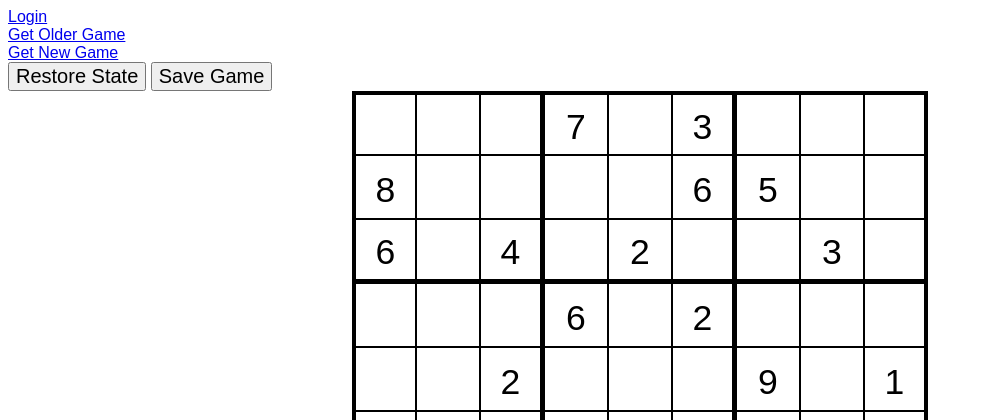
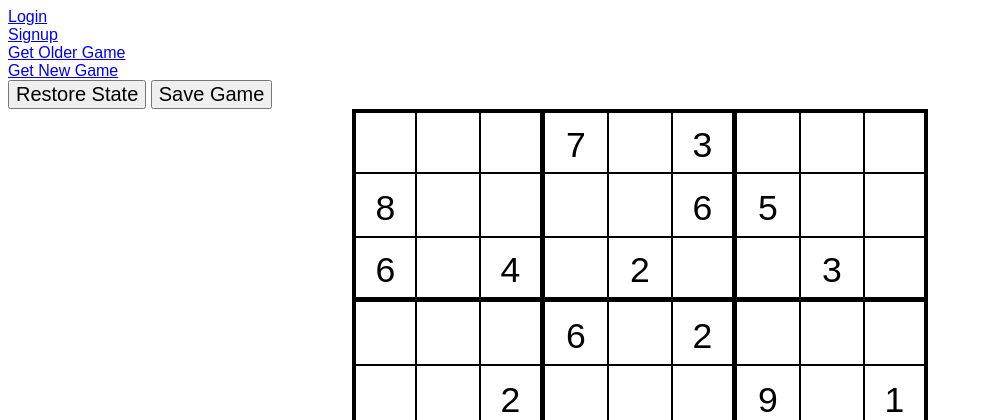
Before and after one commit to Manis99803/design-pattern-project, a Flask app: page /new_game in a window 1280 px wide. Shown: the top 420 px of the page, without its empty margins (0-983 px from the left). Run offline with Flask 2, Linux system fonts and the light colour scheme.

Commit message:
signup fixing , checking if the user has solved the whole sudoku

```diff
--- a/Game.py
+++ b/Game.py
@@ -93,6 +93,10 @@ def login():
     return render_template("Login.html")
 
 
+@app.route("/signup")
+def signup():
+    return render_template("Signup.html")
+
 @app.route("/older_game")
 # @LoginCheck
 def older_game():
--- a/static/js/Board.js
+++ b/static/js/Board.js
@@ -1,5 +1,12 @@
 var serverAddress = "127.0.0.1"
 var portNumber = "5000"
+
+
+function displayMessage(message) {
+    $("#outputFeedback").css("display", "block");
+    $("#outputFeedback").html(message);
+}
+
 
 function display(cell){
     var cellValue = $(cell).children('span').first().html()
@@ -26,6 +33,9 @@ function display(cell){
             data: JSON.stringify(cellObject),
             success: function (data) {
                 $(cell).first().html(value)
+                if (data["message"] == 1){
+                    displayMessage("Winner Winner Chicken Dinner")
+                }
             },
             error: function (jqXHR, textStatus, errorThrown) {
                 statusCode = (jqXHR.status);
--- a/templates/Board.html
+++ b/templates/Board.html
@@ -1,6 +1,7 @@
 {% extends "base.html" %}
 {% block navbar %}
   <a href="{{ url_for('login')}}"> Login </a> <br>
+  <a href="{{ url_for('signup')}}"> Signup </a> <br>
   <a href="{{ url_for('older_game')}}"> Get Older Game </a> <br>
   <a href="{{ url_for('new_game')}}"> Get New Game </a> <br>
   <button  style="font-size: 20px;" id = "restoreState()"> Restore State </button>
@@ -8,6 +9,7 @@
 {% endblock %}
 {% block body %}
   <main>
+    <p id="outputFeedback" style="display: none; font-size : 20px"></p>
     <ul>
       {% for row in row_wise_board %}
         {% for elements in row %}
```
